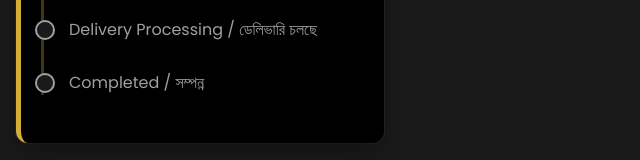
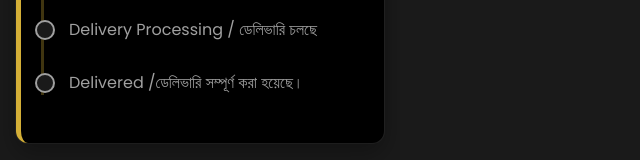
Before and after one commit to mdshyamsuddin-md/Al-Amanah, a plain HTML site: page tracking.html in a window 1280 px wide. Shown: the part 405-565 px from the top of the page, without its empty margins (0-640 px from the left). Drawn offline with nearby package versions, Linux system fonts and the light colour scheme.

Commit message:
Update tracking.html

```diff
--- a/tracking.html
+++ b/tracking.html
@@ -168,7 +168,7 @@ header{
       <div class="step" id="step2">Order Confirmed / অর্ডার নিশ্চিত</div>
       <div class="step" id="step3">Packaging / প্যাকেজিং</div>
       <div class="step" id="step4">Delivery Processing / ডেলিভারি চলছে</div>
-      <div class="step" id="step5">Completed / সম্পন্ন</div>
+      <div class="step" id="step5">Delivered /ডেলিভারি সম্পূর্ণ করা হয়েছে।</div>
     </div>
   </div>
 
```
